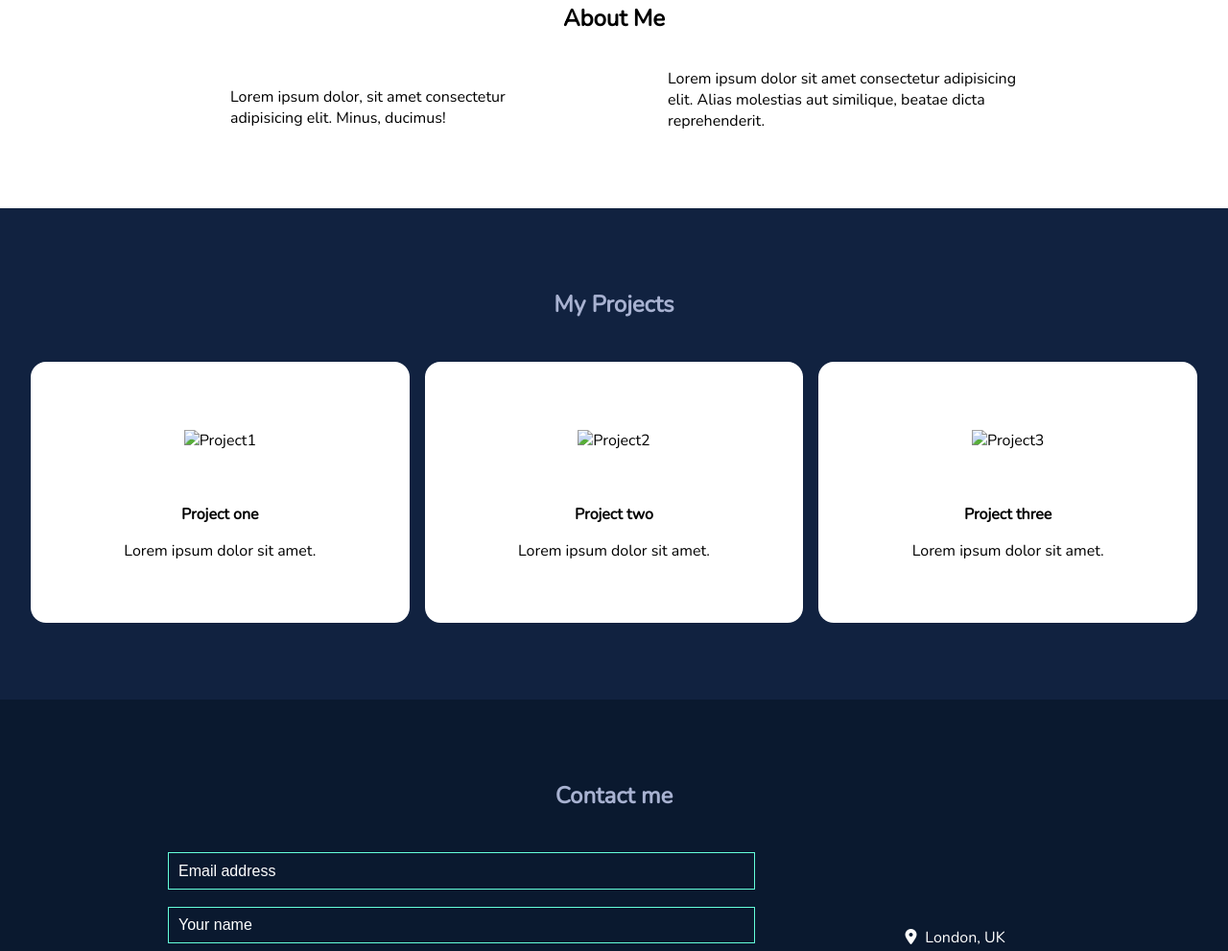
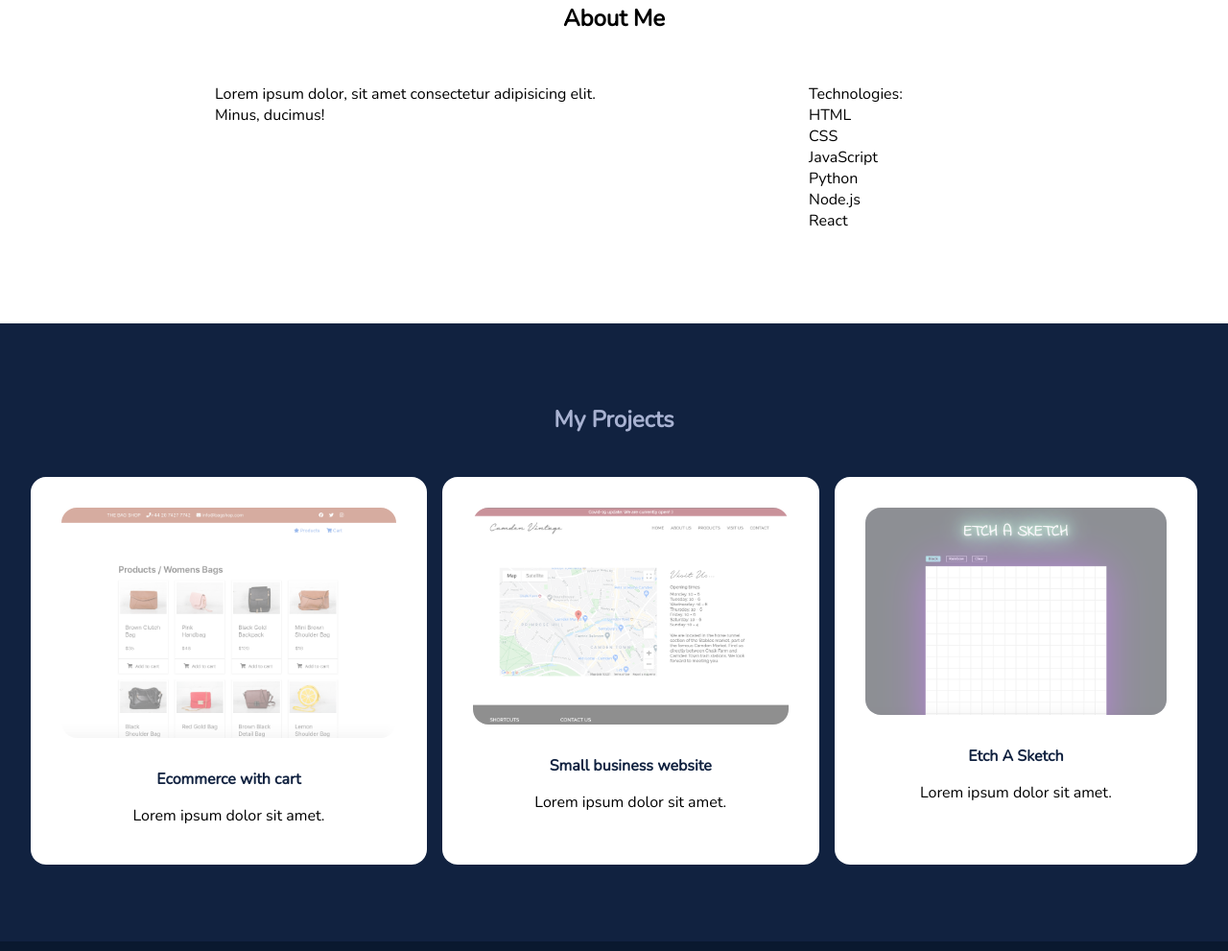
Before and after one commit to itskerrin/personal-portfolio, a plain HTML site: page index.html in a window 1280 px wide. Shown: the part 625-1616 px from the top of the page at 96% size. Drawn offline with nearby package versions, Linux system fonts and the light colour scheme.

Commit message:
added images

```diff
--- a/css/main.scss
+++ b/css/main.scss
@@ -19,10 +19,9 @@ ul {
 
 a {
   text-decoration: none;
-}
-
-img {
-  width: 100%;
+  &:visited {
+    color: #112240;
+  }
 }
 
 .nav-container {
@@ -32,6 +31,7 @@ img {
   position: fixed;
   top: 0;
   width: 100%;
+  z-index: 10;
 
   a {
     color: #a8b2d1;
@@ -60,15 +60,12 @@ header {
   height: 60vh;
   text-align: center; /* maybe make left for animation */
   padding: 4em;
+  display: grid;
+  text-align: center;
 }
 
 .content {
   padding: 35% 0%;
-  text-align: center;
-}
-
-.title {
-  display: grid;
   text-align: center;
 }
 
@@ -82,12 +79,6 @@ section {
   padding: 4em 2em;
   text-align: center;
 }
-
-/* .about-title {
-  text-transform: uppercase;
-  display: block;
-  margin-top: -0.4em;
-} */
 
 .projects {
   background: #112240;
@@ -104,29 +95,35 @@ section {
   margin-bottom: 1em;
 
   .pro-container {
-    height: 100px;
     display: grid;
     place-content: center;
-    margin: 0 auto;
+  }
+  img {
+    width: 100%;
+    border-radius: 1em;
+    overflow: hidden;
+    opacity: 0.5;
+    z-index: 2;
 
-    &.one {
-      width: 100px;
-    }
-    &.two {
-      width: 100px;
-    }
-    &.three {
-      width: 100px; /* subject to image */
+    &:hover {
+      opacity: 1;
     }
   }
 }
 
 .project-title {
   font-weight: bold;
+  margin-top: 2em;
+  a {
+    color: #112240;
+    &:hover {
+      color: #64ffda;
+    }
+  }
 }
 
 .project-desc {
-  margin-bottom: 2em;
+  margin-bottom: 0.5em;
 }
 
 .info-container {
@@ -254,7 +251,7 @@ textarea {
     text-align: center;
   }
 
-  .title {
+  .hero {
     display: grid;
     text-align: center;
   }
@@ -276,11 +273,6 @@ textarea {
   .projects-container {
     display: grid;
     text-align: center;
-  }
-
-  .left {
-    display: grid;
-    place-content: center;
   }
 
   .right {
@@ -357,10 +349,7 @@ textarea {
   }
 
   .left {
-    display: grid;
-    place-content: center;
-    margin-left: 10em;
-    margin-right: 5em;
+    margin-left: 9em;
     margin-top: 1em;
   }
 
--- a/index.html
+++ b/index.html
@@ -28,8 +28,8 @@
 
     <div class="hero">
       <div class="content" id="home">
-        <h1 class="title">Temp title</h1>
-        <span>Temp for animation</span>
+        <h1 class="title">Kerrin Gorrie</h1>
+        <span>Junior Developer</span>
       </div>
     </div>
 
@@ -44,8 +44,17 @@
       </div>
       <div class="right">
         <p class="text">
-          Lorem ipsum dolor sit amet consectetur adipisicing elit. Alias
-          molestias aut similique, beatae dicta reprehenderit.
+          <ul>
+            <li>
+              Technologies:
+            </li>
+            <li>HTML</li>
+            <li>CSS</li>
+            <li>JavaScript</li>
+            <li>Python</li>
+            <li>Node.js</li>
+            <li>React</li>
+          </ul>
         </p>
       </div>
         </div>
@@ -56,24 +65,24 @@
         <h1 class="projects-title">My Projects</h1>
         <ul>
           <li class="projects-panel">
-            <div class="pro-container one">
-              <img src="#" alt="Project1" />
+            <div class="pro-container">
+              <img src="./Images/ecomm-scrn.png" alt="ecommerce website screenshot" />
             </div>
-            <p class="project-title">Project one</p>
+            <p class="project-title"><a href="https://ecomm-bags.herokuapp.com/">Ecommerce with cart</a></p>
             <p class="project-desc">Lorem ipsum dolor sit amet.</p>
           </li>
           <li class="projects-panel">
-            <div class="pro-container two">
-              <img src="#" alt="Project2" />
+            <div class="pro-container">
+              <img src="./Images/camden-scrn.png" alt="Camden Vintage website screenshot" />
             </div>
-            <p class="project-title">Project two</p>
+            <p class="project-title"><a href="https://camden-vintage.herokuapp.com/">Small business website</a></p>
             <p class="project-desc">Lorem ipsum dolor sit amet.</p>
           </li>
           <li class="projects-panel">
-            <div class="pro-container three">
-              <img src="#" alt="Project3" />
+            <div class="pro-container">
+              <img src="./Images/etch-scrn.png" alt="Etch A Sketch screenshot" />
             </div>
-            <p class="project-title">Project three</p>
+            <p class="project-title"><a href="https://itskerrin.github.io/Etch-A-Sketch/">Etch A Sketch</a></p>
             <p class="project-desc">Lorem ipsum dolor sit amet.</p>
           </li>
         </ul>
@@ -89,13 +98,13 @@
            method="POST"
          >
            <div class="column">
-           <label>
-             <input type="text" name="_replyto" value="Email address" onfocus="this.value = '';" onblur="if (this.value == '') {this.value = ' Email address';}">
-             </label> </div>
-           <div class="column"><label>
-             <input type="text" name="name" id="name" value="Your name" onfocus="this.value = '';" onblur="if (this.value == '') {this.value = ' Your name';}" />
-             </label></div>
-           <div class="column">
+            <label>
+              <input type="text" name="_replyto" value="Email address" onfocus="if(this.value == 'Email address') this.value='';" onblur="if(this.value == '') this.value='Email address';">
+              </label> </div>
+            <div class="column"><label>
+              <input type="text" name="name" id="name" value="Name" onfocus="if(this.value == 'Name') this.value='';" onblur="if(this.value == '') this.value='Name';" />
+              </label></div>
+           <div class="column">`
            <label>
              <textarea type="text" name="message" value="Message" onfocus="if(this.value == 'Message') this.value='';" onblur="if(this.value == '') this.value='Message';"></textarea>
              </label> </div>
@@ -107,7 +116,7 @@
              <div><i class="fas fa-map-marker-alt"></i> London, UK</div>
              <div><i class="far fa-envelope"></i> itskerrin@gmail.com</div>
              <div><i class="fab fa-github"></i><a href="https://github.com/itskerrin"> GitHub</a></div>
-             <div><i class="fab fa-linkedin"></i> LinkedIn</div>
+             <div><i class="fab fa-linkedin"></i><a href="https://www.linkedin.com/in/krrn/"> LinkedIn</a></div>
          </ul></div>
          </div>
          </section>
```
Also changed, not shown: Images/camden-scrn.png (added), Images/ecomm-scrn.png (added), Images/etch-scrn.png (added), css/main.css, 3 other files.
